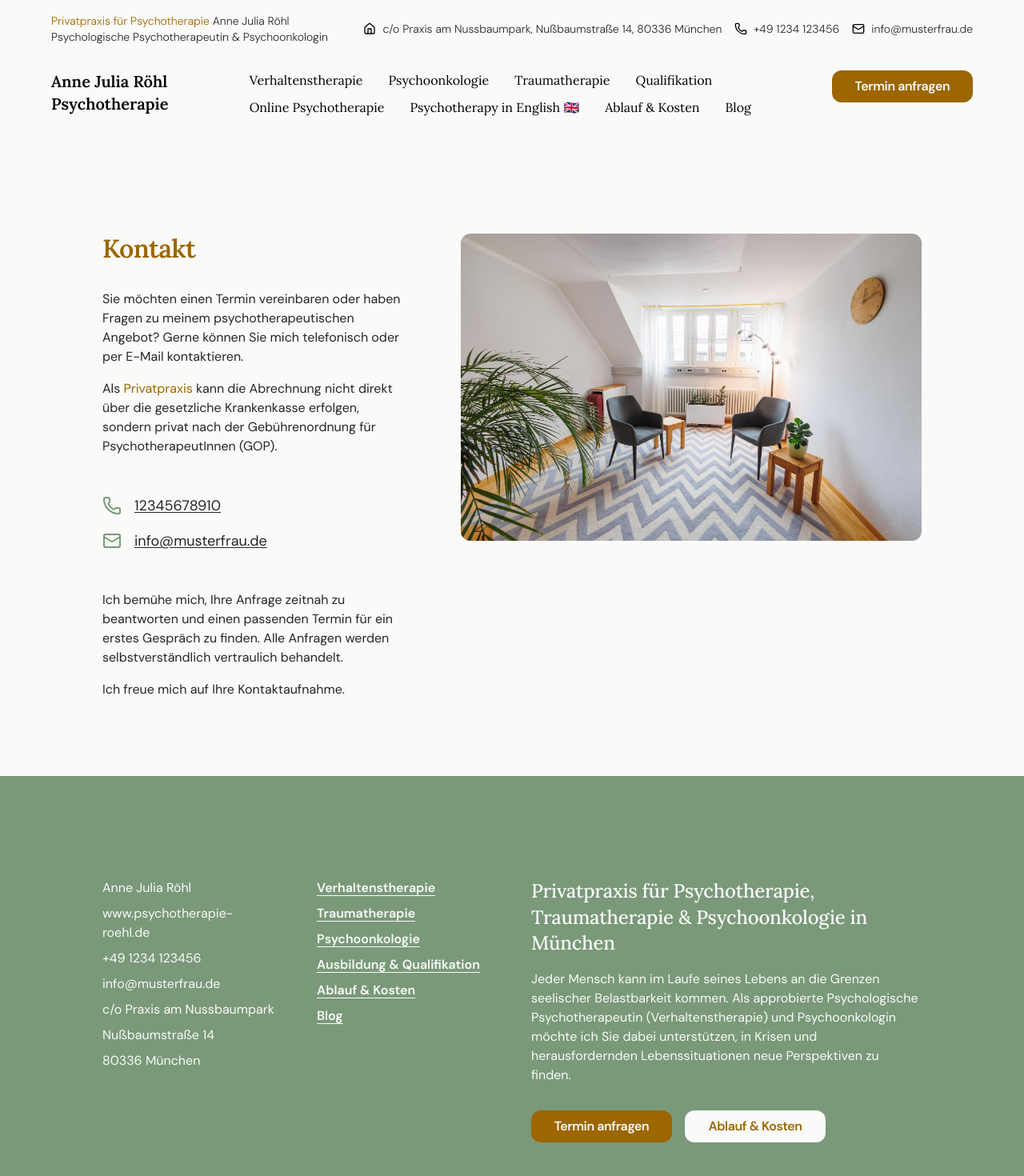
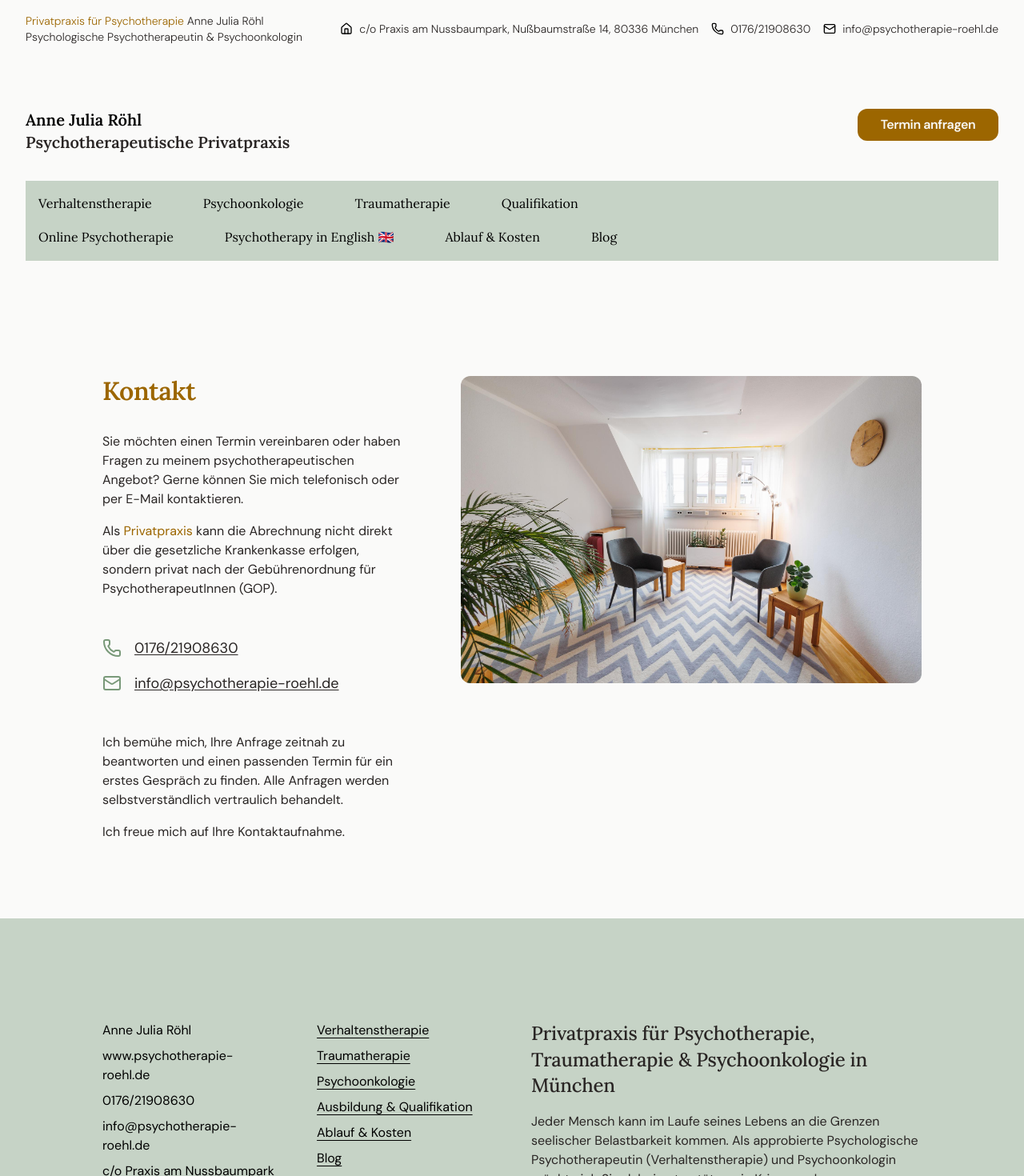
Before and after one commit to dscmari/psychotherapie-r, a Next.js app: page /kontakt in a window 1280 px wide. Shown: the top 1470 px of the page at 80% size. Built offline with nearby package versions, Linux system fonts and the light colour scheme.

Commit message:
implement feedback

```diff
--- a/app/components/Footer.tsx
+++ b/app/components/Footer.tsx
@@ -9,14 +9,14 @@ type Props = {
 
 export default function Footer({ className }: Props) {
   return (
-    <footer className={`text-stone-50 bg-sage ${className}`}>
+    <footer className={`bg-sage/40 ${className}`}>
       <div className="p-4 lg:pt-32 md:px-16 xl:px-32 grid grid-cols-1 gap-12 lg:grid-cols-4">
         <div className="flex flex-col items-center lg:items-start gap-2 order-2 lg:order-1">
           <ul className="flex flex-col items-center lg:items-start gap-2">
             <li>Anne Julia Röhl</li>
             <li>www.psychotherapie-roehl.de</li>
-            <li>+49 1234 123456</li>
-            <li>info@musterfrau.de</li>
+            <li>0176/21908630</li>
+            <li>info@psychotherapie-roehl.de</li>
             <li>c/o Praxis am Nussbaumpark</li>
             <li>Nußbaumstraße 14</li>
             <li>80336 München</li>
@@ -26,49 +26,49 @@ export default function Footer({ className }: Props) {
           <div className="flex flex-col  items-center lg:items-start gap-2">
             <Link
               href={"#"}
-              className="font-semibold underline underline-offset-4 !text-stone-50"
+              className=" underline underline-offset-4"
             >
               Verhaltenstherapie
             </Link>
             <Link
               href={"#"}
-              className="font-semibold underline underline-offset-4 !text-stone-50"
+              className=" underline underline-offset-4"
             >
               Traumatherapie
             </Link>
             <Link
               href={"#"}
-              className="font-semibold underline underline-offset-4 !text-stone-50"
+              className="underline underline-offset-4"
             >
               Psychoonkologie
             </Link>
             <Link
               href={"#"}
-              className="font-semibold underline underline-offset-4 !text-stone-50"
+              className=" underline underline-offset-4"
             >
               Ausbildung & Qualifikation
             </Link>
             <Link
               href={"#"}
-              className="font-semibold underline underline-offset-4 !text-stone-50"
+              className="underline underline-offset-4"
             >
               Ablauf & Kosten
             </Link>
             <Link
               href={"/blog"}
-              className="font-semibold underline underline-offset-4 !text-stone-50"
+              className=" underline underline-offset-4"
             >
               Blog
             </Link>
           </div>
         </div>
         <div className="lg:col-span-2 order-1 lg:order-3 mt-12 lg:mt-0 flex flex-col ">
-          <h2 className="!text-stone-light">
+          <h2 className="">
             {" "}
             Privatpraxis für Psychotherapie, Traumatherapie & Psychoonkologie
             in München
           </h2>
-          <p className="!text-stone-light">
+          <p className="">
             Jeder Mensch kann im Laufe seines Lebens an die Grenzen seelischer
             Belastbarkeit kommen. Als approbierte Psychologische
             Psychotherapeutin (Verhaltenstherapie) und Psychoonkologin möchte
@@ -89,20 +89,20 @@ export default function Footer({ className }: Props) {
         {/* <Link href={"#"} className="underline">
           Allgemeine Geschäftsbedingungen
         </Link> */}
-        <Link href={"/datenschutz/"} className="underline !text-stone-50">
+        <Link href={"/datenschutz/"} className="underline">
           Datenschutzerklärung
         </Link>
-        <Link href={"/impressum/"} className="underline !text-stone-50">
+        <Link href={"/impressum/"} className="underline">
           Impressum
         </Link>
       </div>
       <div className="px-4 py-8 lg:px-32 lg:py-16 text-sm font-light flex flex-col md:flex-row justify-between items-center gap-4">
-        <span className="!text-stone-50">© 2026 Anne Julia Röhl</span>
-        <span className="!text-stone-50">
+        <span className=">© 2026 Anne Julia Röhl</span>
+        <span className=">
           Design & Entwicklung von{" "}
           <Link
             href="https://namaste-websites.de"
-            className="underline font-light decoration-1 !text-stone-50"
+            className="underline font-light decoration-1"
           >
             Marian Nökel
           </Link>
--- a/app/components/navbar/Navbar.tsx
+++ b/app/components/navbar/Navbar.tsx
@@ -44,7 +44,7 @@ export default function Navbar({ className }: Props) {
             href="/"
             className=" font-semibold font-lora text-xl"
           >
-            Private Psychotherapie Praxis  <br />Anne Julia Röhl
+            Psychotherapeutische Privatpraxis <br />Anne Julia Röhl
           </Link>
           <div
             className={`burgermenu ${showMenu ? "open" : ""}`}
@@ -166,7 +166,7 @@ export default function Navbar({ className }: Props) {
                   </Link>
                 </div>
 
-                <ContactBtn className="mx-auto mt-8" />
+                <ContactBtn className="mx-auto mt-8 w-full" />
               </div>
             </motion.div>
           </div>
--- a/app/components/navbar/desktop/DesktopNavbar.tsx
+++ b/app/components/navbar/desktop/DesktopNavbar.tsx
@@ -12,7 +12,7 @@ export default function DesktopNavbar({ className }: Props) {
   const pathname = usePathname();
   return (
     <div
-      className={`relative z-100 mx-auto pb-4 px-4 xl:px-16 2xl:px-32 dark:bg-darkblue dark:text-stone-light ${className}`}
+      className={`relative z-100 mx-auto pb-4 px-4 xl:px-8 2xl:px-16 dark:bg-darkblue dark:text-stone-light ${className}`}
     >
       <div className="flex justify-between font-light py-4 text-sm ">
         <div className="flex flex-col">
@@ -24,8 +24,8 @@ export default function DesktopNavbar({ className }: Props) {
           </p>
           <p>Psychologische Psychotherapeutin & Psychoonkologin</p>
         </div>
-        <div className="flex items-center gap-4">
-          <div className="flex items-center gap-2 ">
+        <div className="grid grid-cols-2 xl:flex items-center gap-2 xl:gap-4">
+          <div className="flex items-center gap-2 col-span-2">
             <House className="shrink-0 size-4" />
             <span>
               c/o Praxis am Nussbaumpark, Nußbaumstraße 14, 80336 München
@@ -33,25 +33,26 @@ export default function DesktopNavbar({ className }: Props) {
           </div>
           <div className="flex items-center gap-2 ">
             <Phone className="shrink-0 size-4" />
-            <span>+49 1234 123456</span>
+            <span>0176/21908630</span>
           </div>
           <div className="flex items-center gap-2">
             <Mail className="shrink-0 size-4" />
-            <span>info@musterfrau.de</span>
+            <span>info@psychotherapie-roehl.de</span>
           </div>
         </div>
       </div>
-      <div className="flex items-start justify-between gap-16 mt-4 dark:text-stone">
+      <div className="flex items-start justify-between gap-16 mt-16 dark:text-stone">
         <Link
           className={`font-semibold !font-lora text-xl 2xl:self-center nav-link ${pathname === "/" ? "active" : ""}`}
           href={"/"}
         >
           Anne Julia Röhl <br />
-          Psychotherapie{" "}
-          <span className="hidden 2xl:inline-block">Privatpraxis</span>
+          <span className="whitespace-nowrap">
+            Psychotherapeutische Privatpraxis
+          </span>
         </Link>
         {/* <ShiftingDropDown /> */}
-        <div className="flex flex-col gap-2 !font-lora ">
+        <div className="lg:hidden 2xl:flex flex-col gap-2 !font-lora">
           <div className="flex gap-4 xl:gap-8 2xl:gap-16">
             <Link
               className={`nav-link ${pathname === "/verhaltenstherapie/" ? "active" : ""}`}
@@ -59,7 +60,7 @@ export default function DesktopNavbar({ className }: Props) {
             >
               Verhaltenstherapie
             </Link>
-                      <Link
+            <Link
               className={`nav-link ${pathname === "/psychoonkologie/" ? "active" : ""}`}
               href={"/psychoonkologie/"}
             >
@@ -110,6 +111,60 @@ export default function DesktopNavbar({ className }: Props) {
           <ContactBtn />
         </div>
       </div>
+      <div className="bg-sage/40 p-4 2xl:hidden gap-2 !font-lora mt-8">
+        <div className="flex flex-wrap xl:max-w-2/3 gap-x-16 gap-y-4">
+          <Link
+            className={`nav-link ${pathname === "/verhaltenstherapie/" ? "active" : ""}`}
+            href={"/verhaltenstherapie/"}
+          >
+            Verhaltenstherapie
+          </Link>
+          <Link
+            className={`nav-link ${pathname === "/psychoonkologie/" ? "active" : ""}`}
+            href={"/psychoonkologie/"}
+          >
+            Psychoonkologie
+          </Link>
+          <Link
+            className={`nav-link ${pathname === "/traumatherapie/" ? "active" : ""}`}
+            href={"/traumatherapie/"}
+          >
+            Traumatherapie
+          </Link>
+
+          <Link
+            className={`nav-link lg:hidden 2xl:inline-block ${pathname === "/ausbildung-und-qualifikation/" ? "active" : ""}`}
+            href={"/ausbildung-und-qualifikation/"}
+          >
+            Ausbildung & Qualifikation
+          </Link>
+          <Link
+            className={`nav-link hidden lg:inline-block 2xl:hidden ${pathname === "/ausbildung-und-qualifikation/" ? "active" : ""}`}
+            href={"/ausbildung-und-qualifikation/"}
+          >
+            Qualifikation
+          </Link>
+                    <Link className="nav-link" href={"#"}>
+            Online Psychotherapie
+          </Link>
+          <Link className="nav-link" href={"#"}>
+            Psychotherapy in English 🇬🇧
+          </Link>
+          <Link
+            className={`nav-link ${pathname === "/ablauf-und-kosten/" ? "active" : ""}`}
+            href={"/ablauf-und-kosten/"}
+          >
+            Ablauf & Kosten
+          </Link>
+          <Link
+            className={`nav-link ${pathname === "/blog/" ? "active" : ""}`}
+            href={"/blog/"}
+          >
+            Blog
+          </Link>
+        </div>
+
+      </div>
     </div>
   );
 }
--- a/app/data/features.tsx
+++ b/app/data/features.tsx
@@ -18,7 +18,7 @@ export const verhaltenstherapieFeatures = {
 },
 {
   icon: <Sprout className="shrink-0" size={36} />,
-  header: "Nachhaltige Verönderung",
+  header: "Nachhaltige Veränderung",
   text: "Statt nur Symptome kurzfristig zu lindern, zielt die Verhaltenstherapie auf dauerhafte Veränderungen ab, die Ihnen auch langfristig helfen, stabil und selbstwirksam zu bleiben.",
 },
 {
--- a/app/kontakt/page.tsx
+++ b/app/kontakt/page.tsx
@@ -20,14 +20,14 @@ export default function page() {
                 <Phone className="shrink-0 size-6 text-sage" />
                 <span className="!cursor-pointer text-lg underline underline-offset-2">
                   {" "}
-                  12345678910
+                  0176/21908630
                 </span>
               </Link>
               <Link href="mailto:" className="flex items-center gap-4">
                 <Mail className="shrink-0 size-6 text-sage" />
                 <span className="!cursor-pointer text-lg underline underline-offset-2">
                   {" "}
-                  info@musterfrau.de
+                  info@psychotherapie-roehl.de
                 </span>
               </Link>
             </div>
--- a/app/page.tsx
+++ b/app/page.tsx
@@ -31,7 +31,7 @@ export default function Home() {
               <HandHeart className="text-sage" size={82} strokeWidth={1} />
               <div className="text-center">
                 <h2 className="!font-semibold">Psychoonkologie</h2>
-                <p>Psychologische Begleitung bei Krebserkrankungen</p>
+                <p>Psychologische Begleitung bei körperlichen Erkrankungen</p>
                 <Link
                   href={"/psychoonkologie/"}
                   className="block mt-2 underline !text-sage font-semibold"
--- a/app/traumatherapie/page.tsx
+++ b/app/traumatherapie/page.tsx
@@ -16,6 +16,7 @@ export default function page() {
     "Belastende Kindheitserfahrungen",
     "Schwere Erkrankungen",
     "Traumatische Geburtserfahrungen",
+    "Traumatisierung im beruflichen Kontext (Polizei, Gesundheitswesen, Militär)"
   ];
 
   const emotionalSymptoms = [
```
Also changed, not shown: app/components/HeroHome.tsx (+4 -4 lines), app/data/qualifications.ts (+5 -7 lines), todo.txt, 1 other file (tests, documents, lock files or other folders).
